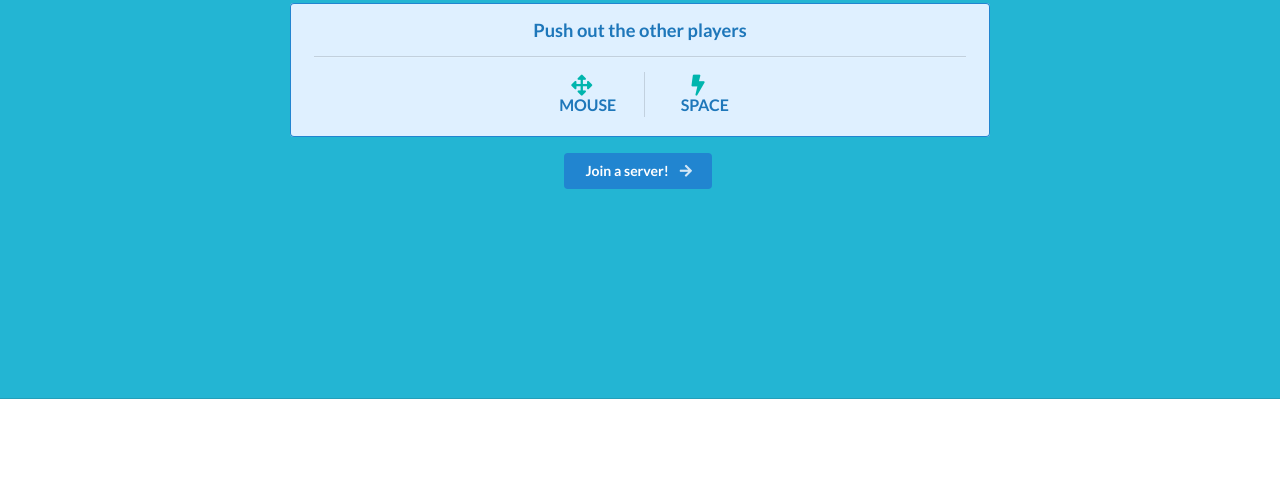
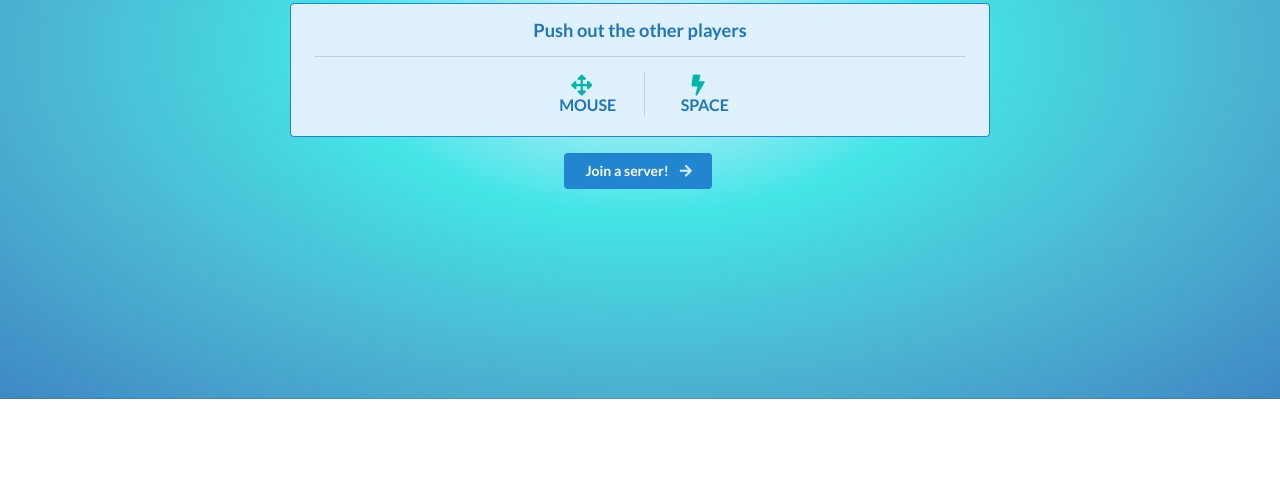
Before and after one commit to JttWest/Bumper.io, a website built with webpack: page client/index.html in a window 1280 px wide. Shown: the part 301-800 px from the top of the page. Built offline with nearby package versions, Linux system fonts and the light colour scheme.

Commit message:
main menu backgroud

```diff
--- a/client/css/app.css
+++ b/client/css/app.css
@@ -50,7 +50,7 @@ body {
 }
 
 #mainMenu {
-  background-color: #23B5D3
+  background: radial-gradient(#E0F0FE, #44E5E7, #4CB4D1, #3F88C5);
 }
 
 #title {
```
